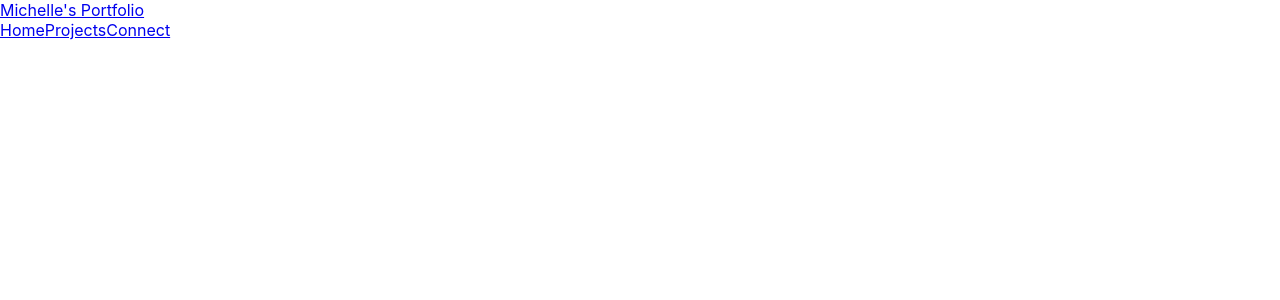
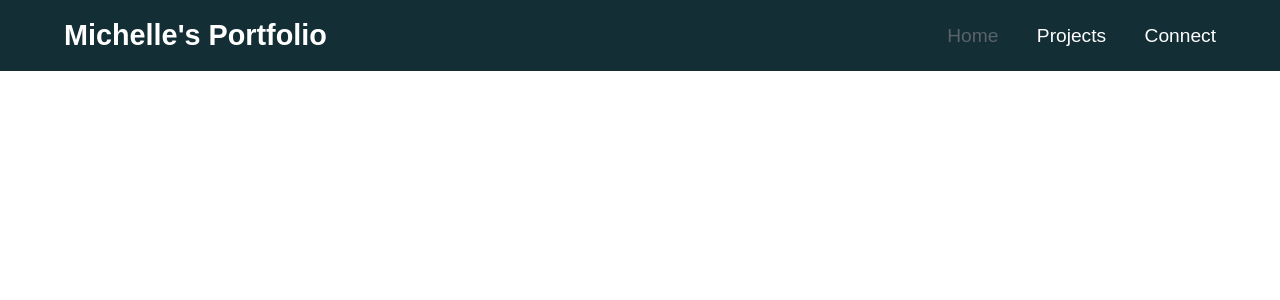
Before and after one commit to WereAM/react-portfolio, a React (Create React App) app: page / in a window 1280 px wide. Shown: the top 300 px of the page. Built offline with nearby package versions, Linux system fonts and the light colour scheme.

Commit message:
style(Header): add styling to Header
Set background color
Add navbar spacing
Add hover effect

```diff
--- a/src/App.css
+++ b/src/App.css
@@ -1,38 +1,52 @@
-.App {
-  text-align: center;
+*{
+  margin: 0;
+  padding: 0;
+  box-sizing: border-box;
+  text-decoration: none;
+  border: none;
+  outline: none;
+  scroll-behavior: smooth;
+  font-family: 'Poppins', sans-serif;
+  font-size: 60%;
+  overflow-x: hidden;
 }
 
-.App-logo {
-  height: 40vmin;
-  pointer-events: none;
+:root{
+  --bg-color: #132e35;
+  --second-bg-color: #2d4a53;
+  --third-bg-color: #69818d;
+  --main-color: #afb3b7;
+  --text-color: #fff;
+  --active-color: #5a636a;
 }
 
-@media (prefers-reduced-motion: no-preference) {
-  .App-logo {
-    animation: App-logo-spin infinite 20s linear;
-  }
+.header{
+  position: fixed;
+  top: 0;
+  left: 0;
+  width: 100%;
+  padding: 2rem 5%;
+  background: var(--bg-color);
+  display: flex;
+  justify-content: space-between;
+  align-items: center;
+  z-index: 100;
 }
 
-.App-header {
-  background-color: #282c34;
-  min-height: 100vh;
-  display: flex;
-  flex-direction: column;
-  align-items: center;
-  justify-content: center;
-  font-size: calc(10px + 2vmin);
-  color: white;
+.logo{
+  font-size: 3rem;
+  color: var(--text-color);
+  font-weight: 600;
+  cursor: default;
 }
 
-.App-link {
-  color: #61dafb;
+.navbar a{
+  font-size: 2rem;
+  color: var(--text-color);
+  margin-left: 4rem;
 }
 
-@keyframes App-logo-spin {
-  from {
-    transform: rotate(0deg);
-  }
-  to {
-    transform: rotate(360deg);
-  }
+.navbar a:hover,
+.navbar a.active{
+  color: var(--active-color);
 }
```
